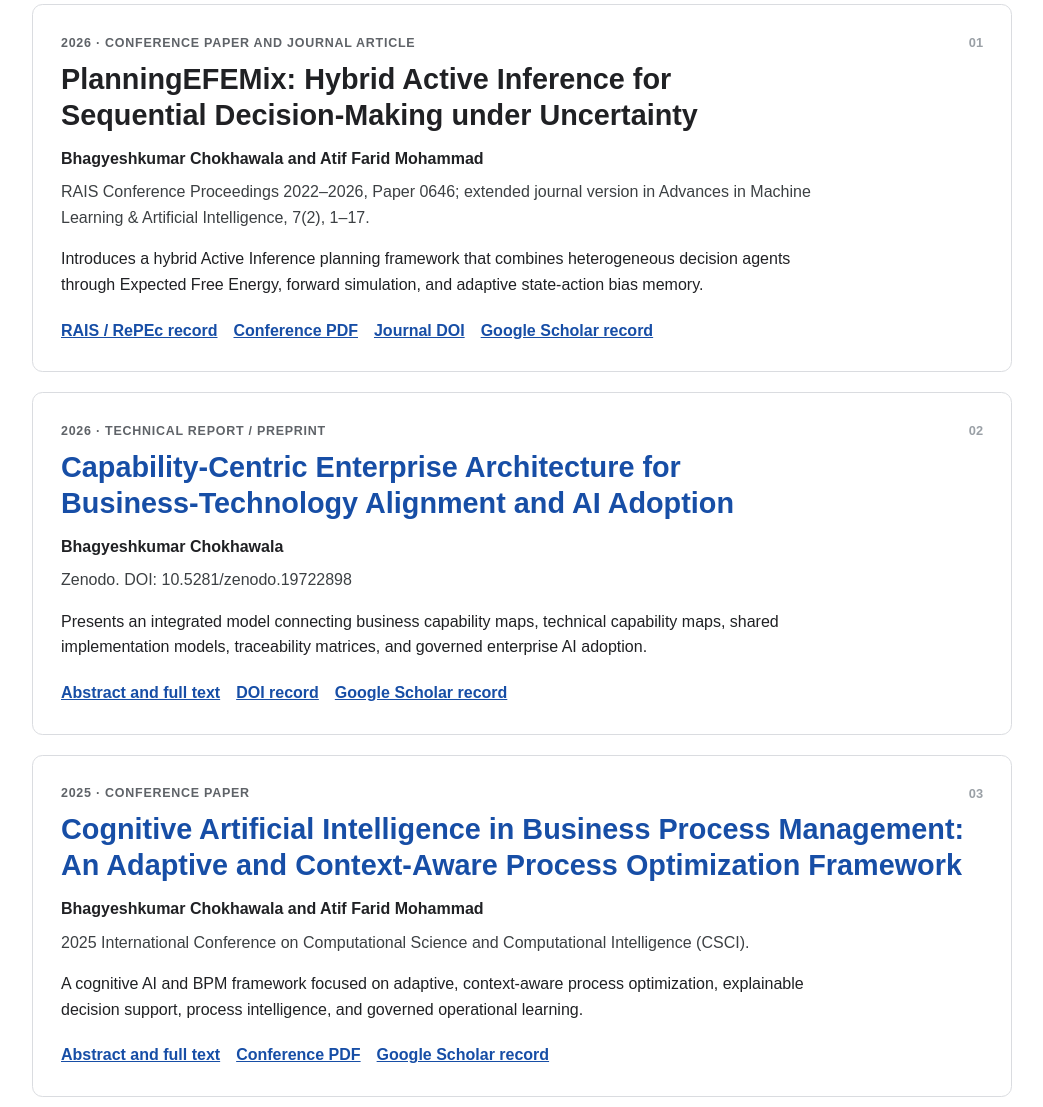
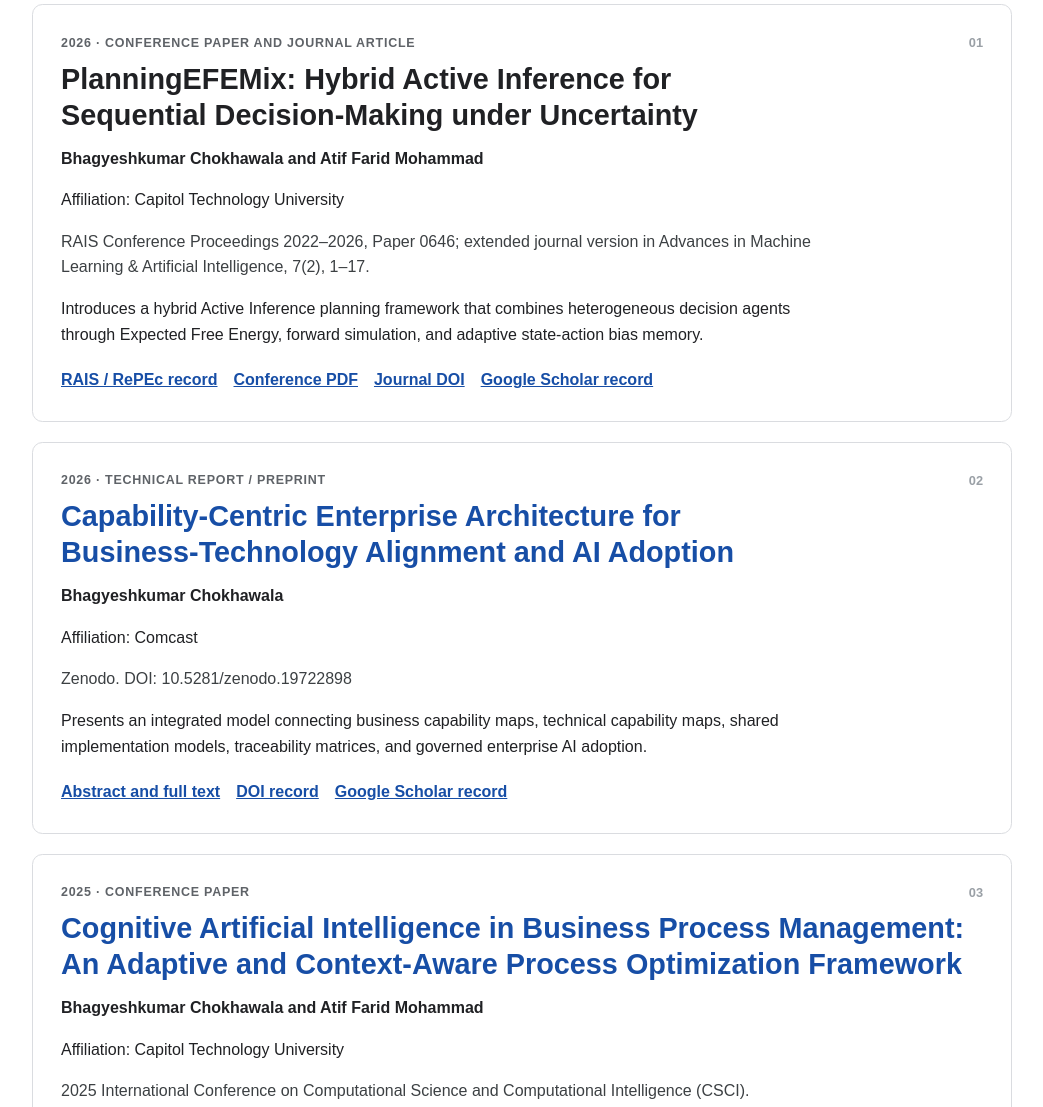
Before and after one commit to Bhagyesh-Chokhawala/bhagyesh-chokhawala.github.io, a plain HTML site: page publications.html in a window 1280 px wide. Shown: the part 454-1561 px from the top of the page, without its empty margins (118-1161 px from the left). Drawn offline with Linux system fonts and the light colour scheme.

Commit message:
included Affiliation

```diff
--- a/publications.html
+++ b/publications.html
@@ -202,6 +202,7 @@
         </div>
         <h2>PlanningEFEMix: Hybrid Active Inference for Sequential Decision-Making under Uncertainty</h2>
         <p class="publication-authors">Bhagyeshkumar Chokhawala and Atif Farid Mohammad</p>
+        <p class="publication-affiliation">Affiliation: Capitol Technology University</p>
         <p class="publication-venue">RAIS Conference Proceedings 2022–2026, Paper 0646; extended journal version in Advances in Machine Learning & Artificial Intelligence, 7(2), 1–17.</p>
         <p class="publication-summary">Introduces a hybrid Active Inference planning framework that combines heterogeneous decision agents through Expected Free Energy, forward simulation, and adaptive state-action bias memory.</p>
         <div class="publication-links"><a href="https://ideas.repec.org/p/smo/raiswp/0646.html" target="_blank" rel="noopener noreferrer">RAIS / RePEc record</a> <a href="https://rais.education/wp-content/uploads/0646.pdf" target="_blank" rel="noopener noreferrer">Conference PDF</a> <a href="https://doi.org/10.33140/AMLAI.07.02.03" target="_blank" rel="noopener noreferrer">Journal DOI</a> <a href="https://scholar.google.com/scholar?q=%22PlanningEFEMix%3A+Hybrid+Active+Inference+for+Sequential+Decision-Making+under+Uncertainty%22" target="_blank" rel="noopener noreferrer">Google Scholar record</a></div>
@@ -213,6 +214,7 @@
         </div>
         <h2><a href="/publications/capability-centric-enterprise-architecture/">Capability-Centric Enterprise Architecture for Business-Technology Alignment and AI Adoption</a></h2>
         <p class="publication-authors">Bhagyeshkumar Chokhawala</p>
+        <p class="publication-affiliation">Affiliation: Comcast</p>
         <p class="publication-venue">Zenodo. DOI: 10.5281/zenodo.19722898</p>
         <p class="publication-summary">Presents an integrated model connecting business capability maps, technical capability maps, shared implementation models, traceability matrices, and governed enterprise AI adoption.</p>
         <div class="publication-links"><a href="/publications/capability-centric-enterprise-architecture/">Abstract and full text</a> <a href="https://doi.org/10.5281/zenodo.19722898" target="_blank" rel="noopener noreferrer">DOI record</a> <a href="https://scholar.google.com/scholar?q=%22Capability-Centric+Enterprise+Architecture+for+Business-Technology+Alignment+and+AI+Adoption%22" target="_blank" rel="noopener noreferrer">Google Scholar record</a></div>
@@ -224,6 +226,7 @@
         </div>
         <h2><a href="/publications/csci-2025/">Cognitive Artificial Intelligence in Business Process Management: An Adaptive and Context-Aware Process Optimization Framework</a></h2>
         <p class="publication-authors">Bhagyeshkumar Chokhawala and Atif Farid Mohammad</p>
+        <p class="publication-affiliation">Affiliation: Capitol Technology University</p>
         <p class="publication-venue">2025 International Conference on Computational Science and Computational Intelligence (CSCI).</p>
         <p class="publication-summary">A cognitive AI and BPM framework focused on adaptive, context-aware process optimization, explainable decision support, process intelligence, and governed operational learning.</p>
         <div class="publication-links"><a href="/publications/csci-2025/">Abstract and full text</a> <a href="/publications/csci-2025/Cognitive_BPM_Integration_Framework_CSCI_2025.pdf">Conference PDF</a> <a href="https://scholar.google.com/scholar?q=%22Cognitive+Artificial+Intelligence+in+Business+Process+Management%22" target="_blank" rel="noopener noreferrer">Google Scholar record</a></div>
@@ -235,6 +238,7 @@
         </div>
         <h2><a href="/publications/spec-grounded-modernization-brownfield-software-systems/">Spec-Grounded Modernization of Brownfield Software Systems: An Architecture-Aware Framework for AI-Assisted, Traceable, and Safe Evolution</a></h2>
         <p class="publication-authors">Bhagyeshkumar Chokhawala</p>
+        <p class="publication-affiliation">Affiliation: Comcast</p>
         <p class="publication-venue">Zenodo. DOI: 10.5281/zenodo.21480921</p>
         <p class="publication-summary">Combines architecture recovery, specification-driven development, bounded AI-assisted implementation, bidirectional traceability, and evidence-based release assurance for brownfield systems.</p>
         <div class="publication-links"><a href="/publications/spec-grounded-modernization-brownfield-software-systems/">Abstract and full text</a> <a href="https://doi.org/10.5281/zenodo.21480921" target="_blank" rel="noopener noreferrer">DOI record</a> <a href="https://scholar.google.com/scholar?q=%22Spec-Grounded+Modernization+of+Brownfield+Software+Systems%22" target="_blank" rel="noopener noreferrer">Google Scholar record</a></div>
@@ -246,6 +250,7 @@
         </div>
         <h2><a href="/publications/ai-enterprise-architecture-bar-framework/">The Impact of Artificial Intelligence on Enterprise Architecture: A BAR Framework for Strategic, Governed, and Human-Centered AI Adoption</a></h2>
         <p class="publication-authors">Bhagyeshkumar Chokhawala</p>
+        <p class="publication-affiliation">Affiliation: Comcast</p>
         <p class="publication-venue">Zenodo. DOI: 10.5281/zenodo.21479432</p>
         <p class="publication-summary">Introduces the BAR framework—Business Value and Purpose, Architecture Readiness and Integration, and Responsible Adoption and Realization—to connect enterprise AI strategy, architecture, governance, human oversight, and measurable benefits.</p>
         <div class="publication-links"><a href="/publications/ai-enterprise-architecture-bar-framework/">Abstract and full text</a> <a href="https://doi.org/10.5281/zenodo.21479432" target="_blank" rel="noopener noreferrer">DOI record</a> <a href="https://scholar.google.com/scholar?q=%22The+Impact+of+Artificial+Intelligence+on+Enterprise+Architecture%22" target="_blank" rel="noopener noreferrer">Google Scholar record</a></div>
@@ -257,6 +262,7 @@
         </div>
         <h2><a href="/publications/target-architecture-strategic-transition-framework/">Target Architecture as a Strategic Transition Mechanism: A Capability-Driven Framework for Enterprise Transformation, Roadmapping, and Benefits Governance</a></h2>
         <p class="publication-authors">Bhagyeshkumar Chokhawala</p>
+        <p class="publication-affiliation">Affiliation: Comcast</p>
         <p class="publication-venue">Zenodo. DOI: 10.5281/zenodo.21479160</p>
         <p class="publication-summary">Introduces a capability-driven realization framework linking strategic outcomes, baseline evidence, capability gaps, target-state design, transition architectures, investment roadmaps, and benefits governance.</p>
         <div class="publication-links"><a href="/publications/target-architecture-strategic-transition-framework/">Abstract and full text</a> <a href="https://doi.org/10.5281/zenodo.21479160" target="_blank" rel="noopener noreferrer">DOI record</a> <a href="https://scholar.google.com/scholar?q=%22Target+Architecture+as+a+Strategic+Transition+Mechanism%22" target="_blank" rel="noopener noreferrer">Google Scholar record</a></div>
@@ -268,6 +274,7 @@
         </div>
         <h2><a href="/publications/digital-transformation-digitization-modernization-roi-framework/">Digital Transformation, Digitization, and Digital Modernization: An ROI-Oriented Decision Framework for Enterprise Investment</a></h2>
         <p class="publication-authors">Bhagyeshkumar Chokhawala</p>
+        <p class="publication-affiliation">Affiliation: Comcast</p>
         <p class="publication-venue">Zenodo. DOI: 10.5281/zenodo.21478254</p>
         <p class="publication-summary">Distinguishes digitization, digital modernization, and digital transformation and integrates lifecycle cost, adoption, resilience, risk reduction, and benefits realization into an ROI-oriented investment framework.</p>
         <div class="publication-links"><a href="/publications/digital-transformation-digitization-modernization-roi-framework/">Abstract and full text</a> <a href="https://doi.org/10.5281/zenodo.21478254" target="_blank" rel="noopener noreferrer">DOI record</a> <a href="https://scholar.google.com/scholar?q=%22Digital+Transformation%2C+Digitization%2C+and+Digital+Modernization%22" target="_blank" rel="noopener noreferrer">Google Scholar record</a></div>
@@ -286,18 +293,21 @@
         <span class="status-pill">Forthcoming · 2026</span>
         <h3>A Balanced Enterprise Architecture Framework for AI Adoption</h3>
         <p class="publication-authors">Bhagyeshkumar Chokhawala</p>
+        <p class="publication-affiliation">Affiliation: Comcast</p>
         <p class="publication-venue">44th International RAIS Conference on Social Sciences and Humanities</p>
       </article>
       <article class="upcoming-card">
         <span class="status-pill">Forthcoming · 2026</span>
         <h3>Active Inference as an Intrinsically Explainable Recommender Architecture via Epistemic-Pragmatic Score Decomposition</h3>
         <p class="publication-authors">Bhagyeshkumar Chokhawala and Atif Farid Mohammad</p>
+        <p class="publication-affiliation">Affiliation: Capitol Technology University</p>
         <p class="publication-venue">44th International RAIS Conference on Social Sciences and Humanities</p>
       </article>
       <article class="upcoming-card">
         <span class="status-pill">Forthcoming · 2026</span>
         <h3>Outcome-Centric API Design for AI-Enabled, Observable, and NoSQL-Consistent Service Architectures</h3>
         <p class="publication-authors">Bhagyeshkumar Chokhawala</p>
+        <p class="publication-affiliation">Affiliation: Comcast</p>
         <p class="publication-venue">The 24th International Conference on Software Engineering Research and Practice</p>
         <div class="publication-actions">
           <a class="button" href="/api-policy-portal/" target="_blank" rel="noopener noreferrer">Demo portal</a>
@@ -308,6 +318,7 @@
         <span class="status-pill">Forthcoming · 2026</span>
         <h3>Active Inference as Multi-Attribute Decision Making: Explainable Planning via Expected Free Energy Decomposition</h3>
         <p class="publication-authors">Bhagyeshkumar Chokhawala and Atif Farid Mohammad</p>
+        <p class="publication-affiliation">Affiliation: Capitol Technology University</p>
         <p class="publication-venue">28th International Conference on Artificial Intelligence</p>
       </article></div>
     </section>
```
